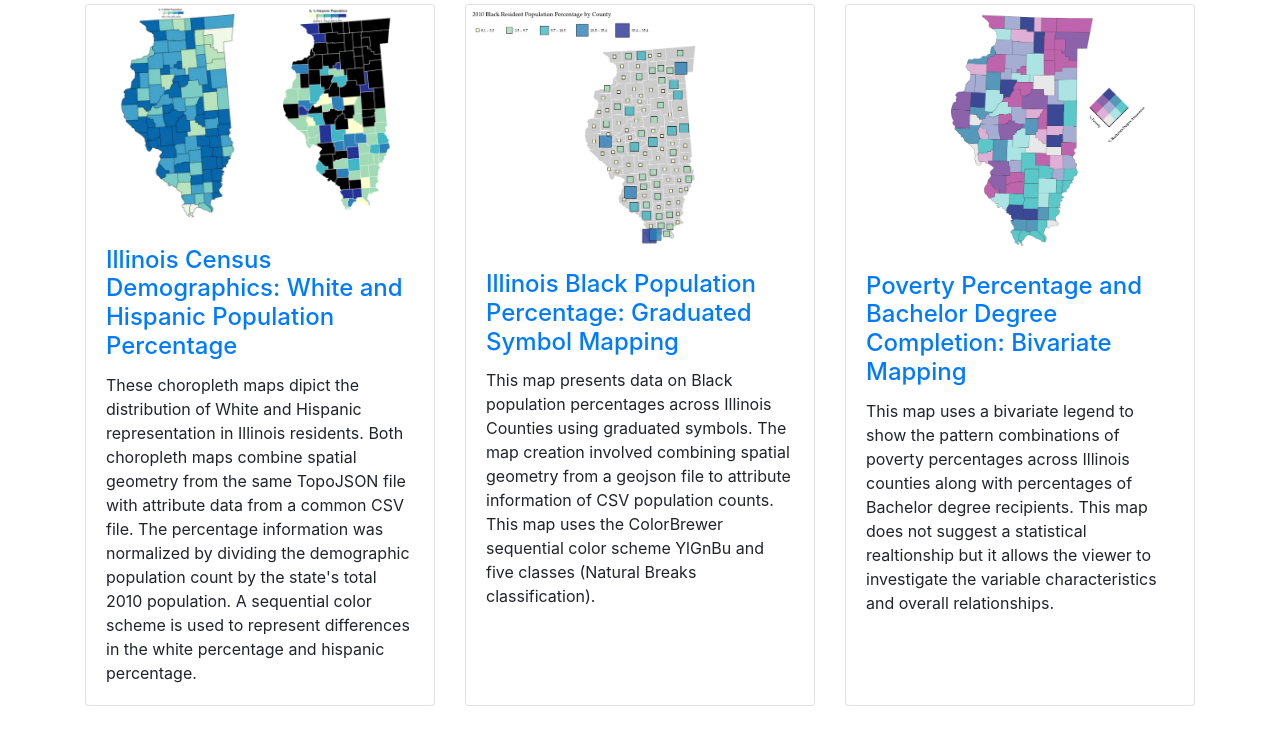
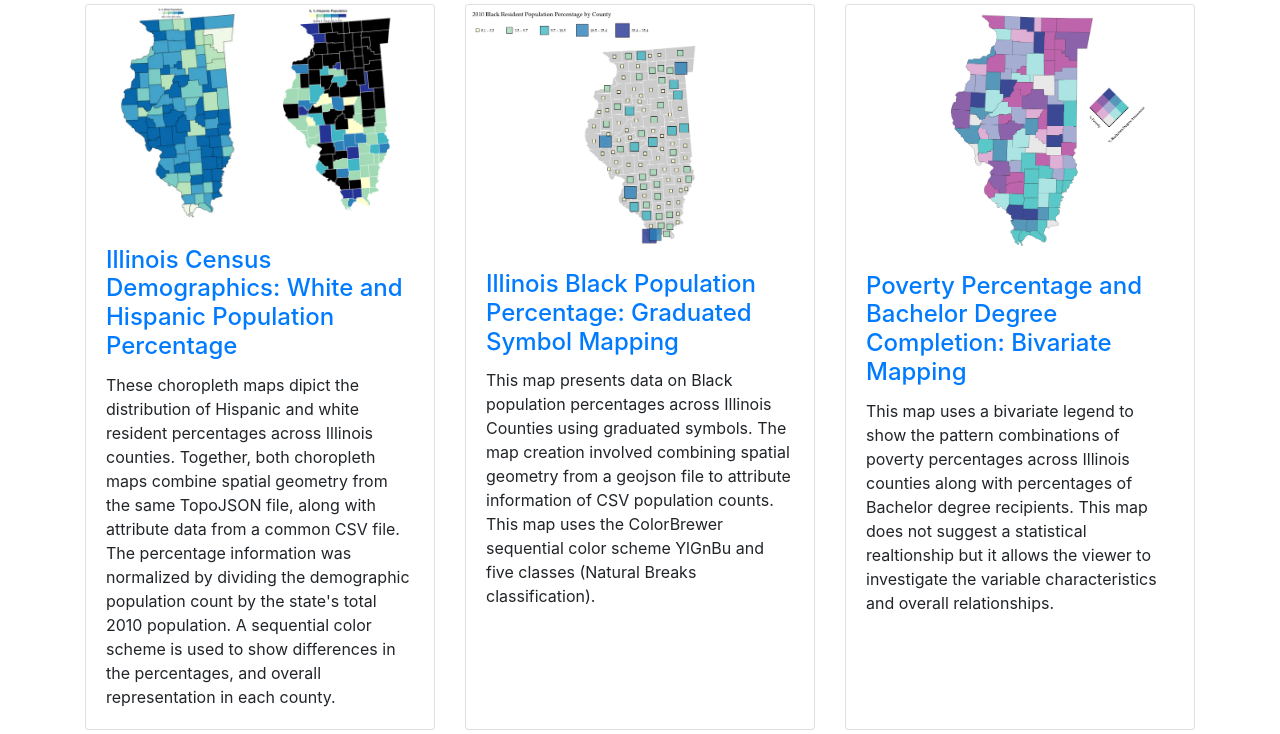
Before and after one commit to geog3540/kbyriel, a website: page index.html in a window 1280 px wide. Shown: the part 196-930 px from the top of the page. Drawn offline with Linux system fonts and the light colour scheme.

Commit message:
Revise description
Updated the description of choropleth maps to clarify the representation of Hispanic and white resident percentages across Illinois counties.

```diff
--- a/index.html
+++ b/index.html
@@ -71,7 +71,7 @@
                   Illinois Census Demographics: White and Hispanic Population Percentage
               </a>
               </h4>
-              <p class="card-text">These choropleth maps dipict the distribution of White and Hispanic representation in Illinois residents. Both choropleth maps combine spatial geometry from the same TopoJSON file with attribute data from a common CSV file. The percentage information was normalized by dividing the demographic population count by the state's total 2010 population. A sequential color scheme is used to represent differences in the white percentage and hispanic percentage.</p>
+              <p class="card-text">These choropleth maps dipict the distribution of Hispanic and white resident percentages across Illinois counties. Together, both choropleth maps combine spatial geometry from the same TopoJSON file, along with attribute data from a common CSV file. The percentage information was normalized by dividing the demographic population count by the state's total 2010 population. A sequential color scheme is used to show differences in the percentages, and overall representation in each county.</p>
              </div>
           </div>
         </div>
```
